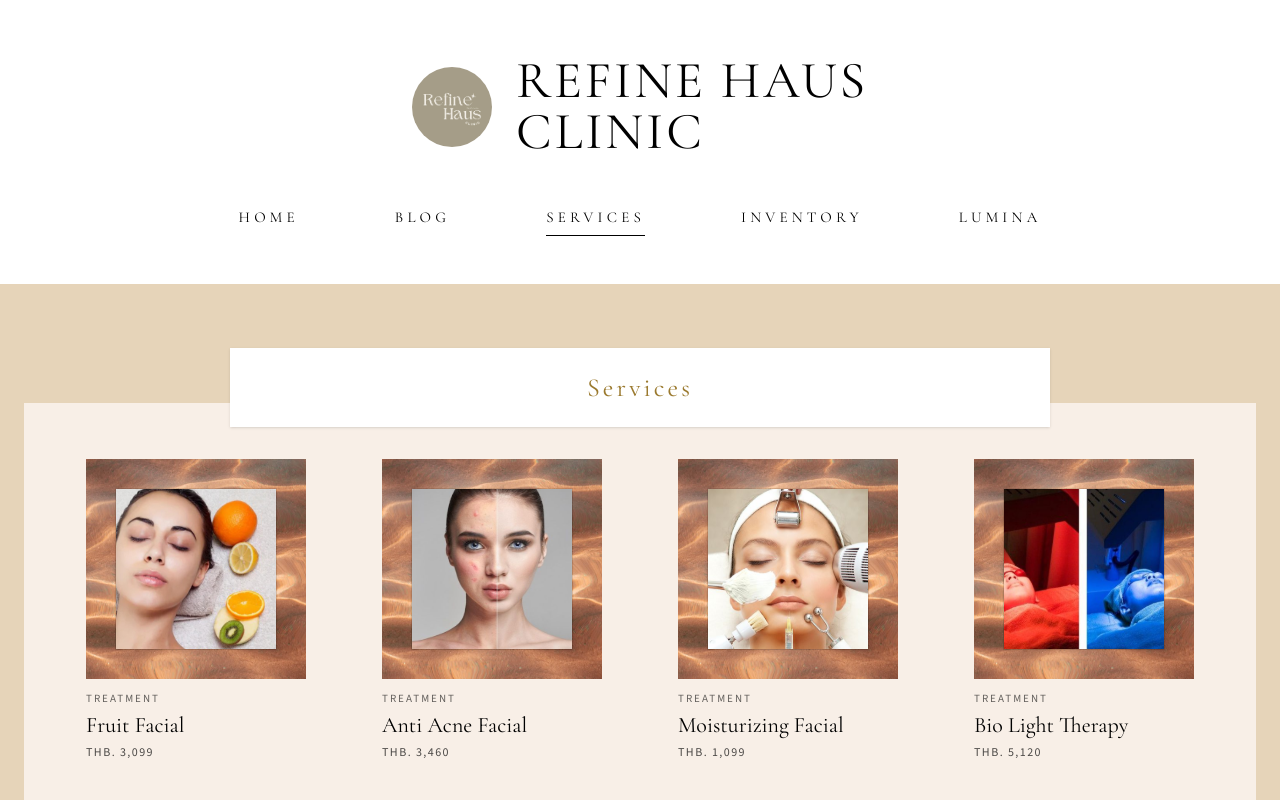
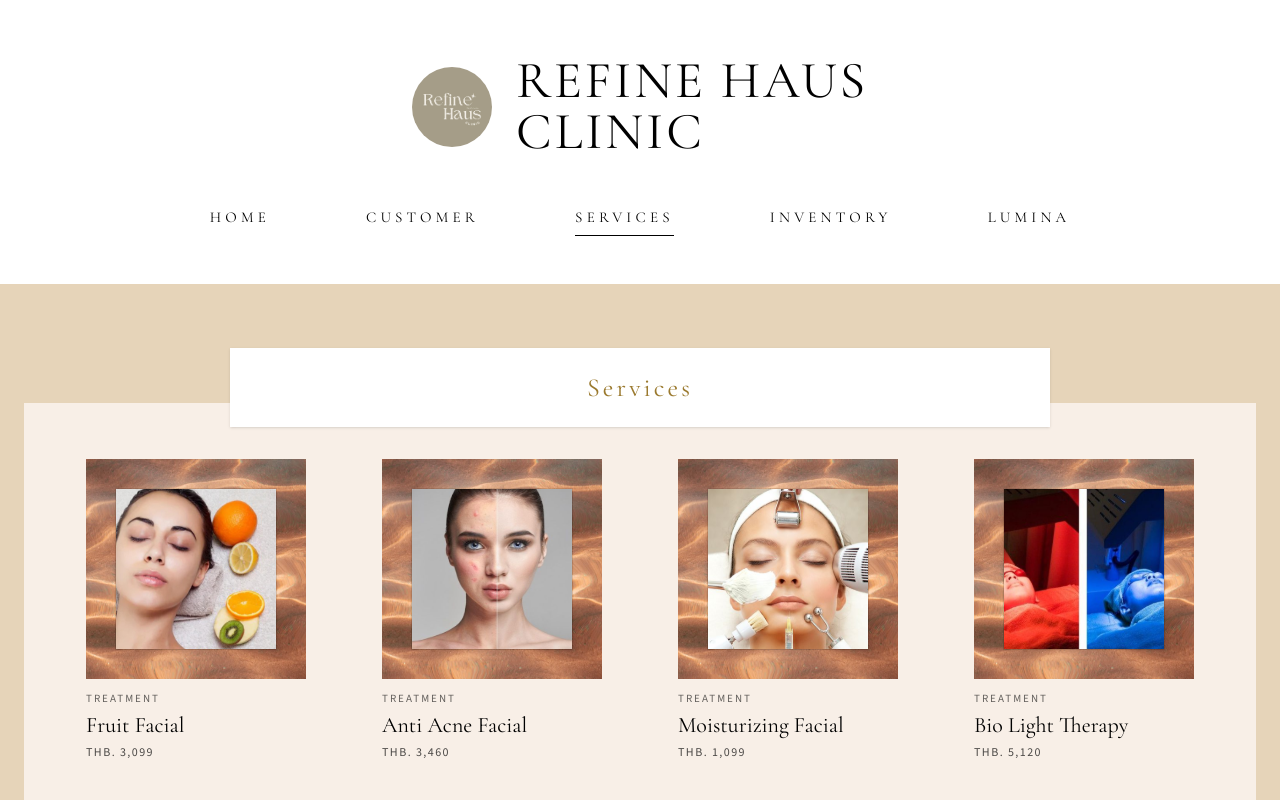
Before and after one commit to ndstt/refine-haus-clinic, a React (Vite) app in the folder frontend/: page /services in a window 1280 px wide. Shown: the top 800 px of the page. Built offline with nearby package versions, Linux system fonts and the light colour scheme.

Commit message:
feat: add customer page route and update header navigation

```diff
--- a/frontend/src/App.jsx
+++ b/frontend/src/App.jsx
@@ -4,6 +4,7 @@ import InventoryPage from "./components/inventoryPage";
 import ServicePage from "./components/servicePage";
 import Footer from "./components/footer";
 import NotFound from "./components/notFound";
+import CustomerPage from "./components/customerPage";
 import ChatPage from "./components/chatPage";
 import ServiceDetailPage from "./components/serviceDetailPage";
 import BookingTimePage from "./components/bookingTimePage";
@@ -29,7 +30,7 @@ export default function App() {
           <Route path="/inventory" element={<InventoryPage />} />
           <Route path="/lumina" element={<ChatPage />} />
           <Route path="/home" element={<NotFound label="Home" />} />
-          <Route path="/blog" element={<NotFound label="Blog" />} />
+          <Route path="/customer" element={<CustomerPage />} />
           <Route path="*" element={<NotFound />} />
         </Routes>
       </main>
--- a/frontend/src/components/Header.jsx
+++ b/frontend/src/components/Header.jsx
@@ -3,7 +3,7 @@ import { NavLink } from "react-router-dom";
 
 const NAV = [
   { key: "home", label: "HOME", to: "/home" },
-  { key: "blog", label: "BLOG", to: "/blog" },
+  { key: "customer", label: "CUSTOMER", to: "/customer" },
   { key: "services", label: "SERVICES", to: "/services" },
   { key: "inventory", label: "INVENTORY", to: "/inventory" },
   { key: "lumina", label: "LUMINA", to: "/lumina" },
```
